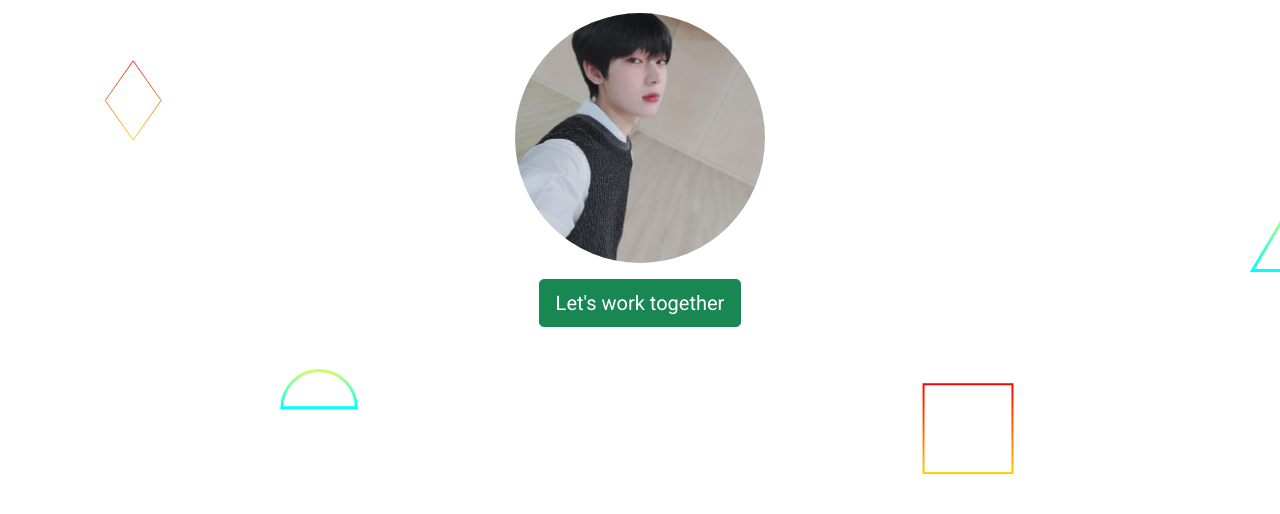
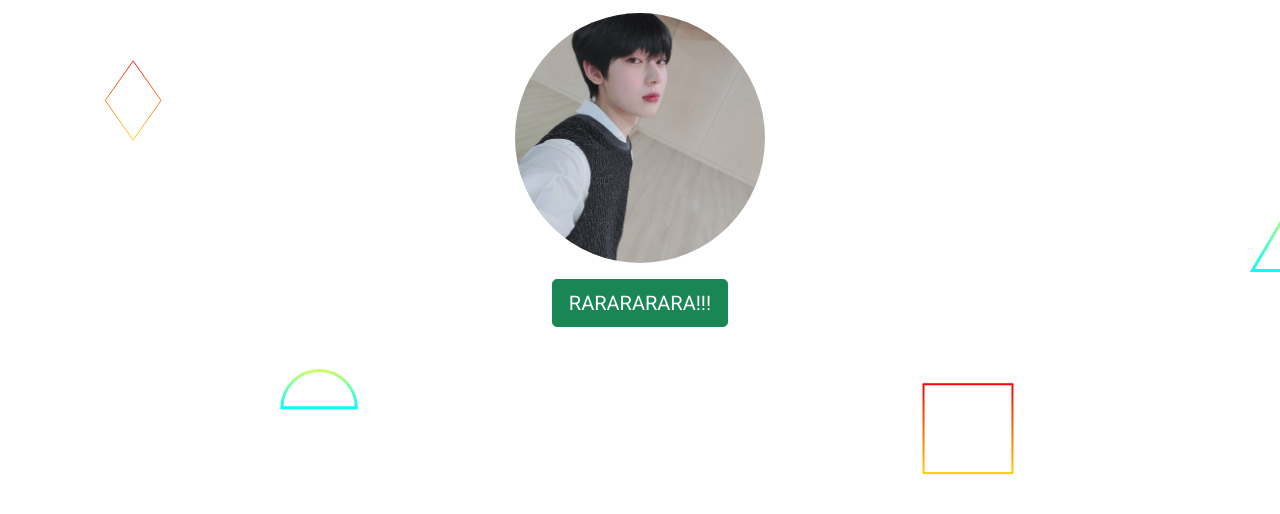
Before and after one commit to Jackilynlenizo/fcb-portfolio, a plain HTML site: page index.html in a window 1280 px wide. Shown: the part 246-760 px from the top of the page. Drawn offline with nearby package versions, Linux system fonts and the light colour scheme.

Commit message:
Revert "Finished fcb portfolio"
This reverts commit 59807f430506df0ae9717c0eaf0cb59124910437.

```diff
--- a/index.html
+++ b/index.html
@@ -21,7 +21,7 @@
             <h1>Full Stack Web Developer</h1>
             <p>Hi! My name is Jackilyn Lenizo and I love building things from scratch.</p>
             <img src="images/ksn.png" id="profile">
-            <a href="jackilynlenizo09@gmail.com" class="btn btn-success btn-lg mt-3"> Let's work together </a>
+            <a href="jackilynlenizo09@gmail.com" class="btn btn-success btn-lg mt-3"> RARARARARA!!! </a>
         </section>
    </div>
 
```
